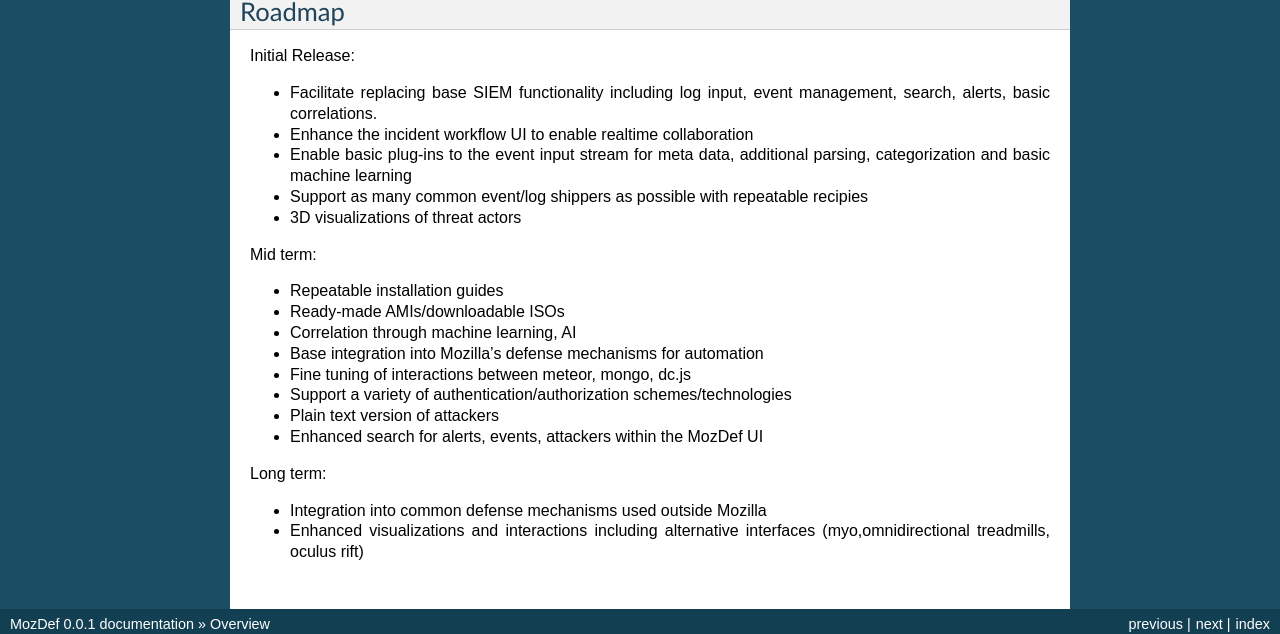
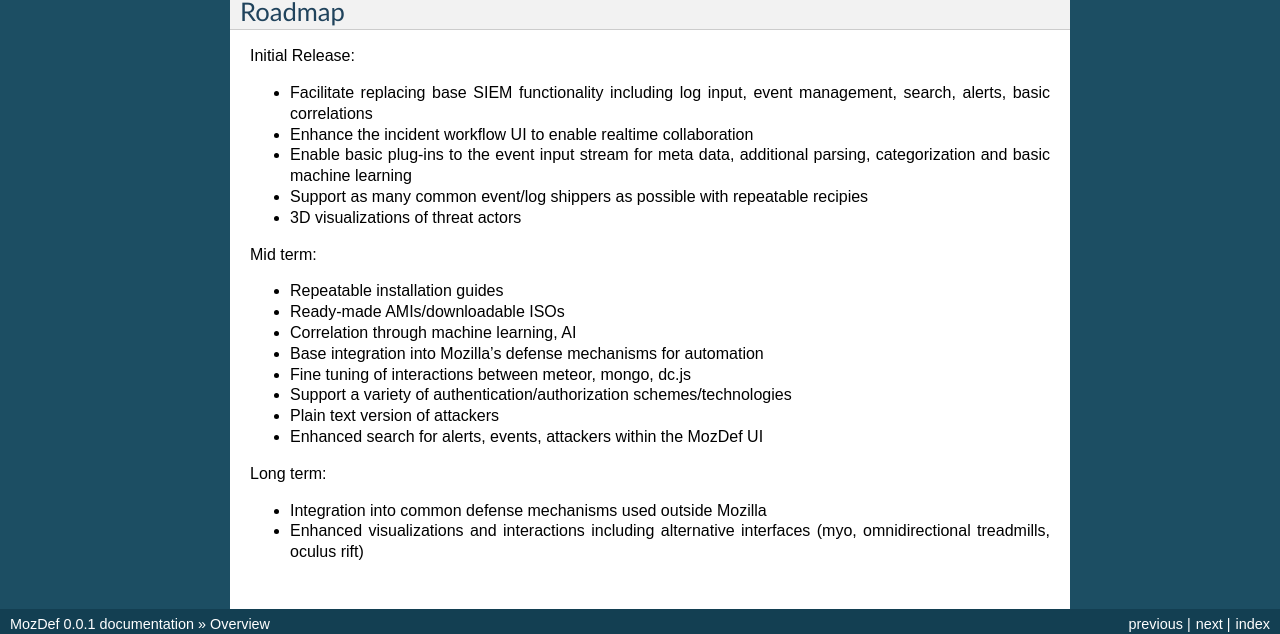
Before and after one commit to mozilla/MozDef, a Sphinx documentation site: the page built from docs/source/overview.rst, in a window 1280 px wide and 900 px high, scrolled down 2058 px. Shown: the part 229-863 px from the top of the window. Built offline with Sphinx 7.4.7, drawn with Linux system fonts in a browser that asks for light colours; some of the changed text lies outside the part shown.

```diff
--- a/docs/source/overview.rst
+++ b/docs/source/overview.rst
@@ -86,7 +86,7 @@ Roadmap
 
 Initial Release:
 
-* Facilitate replacing base SIEM functionality including log input, event management, search, alerts, basic correlations.
+* Facilitate replacing base SIEM functionality including log input, event management, search, alerts, basic correlations
 * Enhance the incident workflow UI to enable realtime collaboration
 * Enable basic plug-ins to the event input stream for meta data, additional parsing, categorization and basic machine learning
 * Support as many common event/log shippers as possible with repeatable recipies
@@ -106,4 +106,4 @@ Mid term:
 Long term:
 
 * Integration into common defense mechanisms used outside Mozilla
-* Enhanced visualizations and interactions including alternative interfaces (myo,omnidirectional treadmills, oculus rift)
+* Enhanced visualizations and interactions including alternative interfaces (myo, omnidirectional treadmills, oculus rift)
```
Also changed, not shown: other parts of docs/source/overview.rst (+2 -2 lines).
